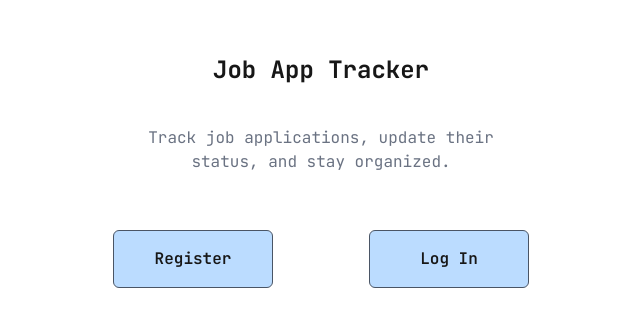
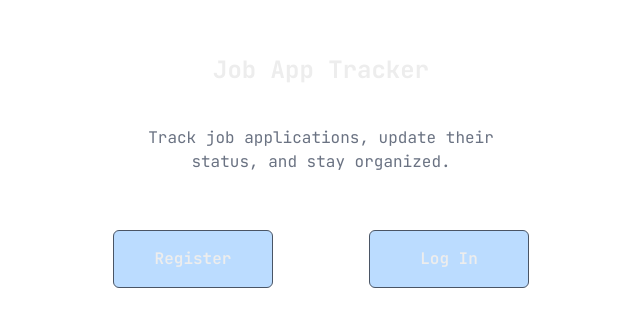
Before and after one commit to clydexmarty09/Job-App-Tracker-, a Next.js app: page / in a window 1280 px wide. Shown: the part 229-556 px from the top of the page, without its empty margins (319-959 px from the left). Built offline with nearby package versions, Linux system fonts and the light colour scheme.

Commit message:
added file for theme toggling

```diff
--- a/app/globals.css
+++ b/app/globals.css
@@ -1,8 +1,13 @@
 @import "tailwindcss";
 
-:root {
+/* :root {
   --background: #ffffff;
   --foreground: #171717;
+} */
+
+:root {
+  --background: #0a0a0a;
+  --foreground: #ededed;
 }
 
 @layer components {
@@ -62,11 +67,18 @@
   --font-mono: var(--font-geist-mono);
 }
 
-@media (prefers-color-scheme: dark) {
+/* @media (prefers-color-scheme: dark) {
   :root {
     --background: #0a0a0a;
     --foreground: #ededed;
   }
+} */
+
+
+
+.light {
+  --background: #ffffff;
+  --foreground: #171717;
 }
 
 body {
--- /dev/null
+++ b/components/ThemeToggle.tsx
@@ -0,0 +1,42 @@
+"use client";
+import { useState, useEffect}  from "react";
+
+export default function ThemeToggle() {
+
+
+    const [isDark, setIsDark] = useState(true);
+
+    useEffect(()=> {
+        const savedTheme = localStorage.getItem("theme");
+
+        if (savedTheme === "light") {
+            setIsDark(false);
+        }
+
+        if (savedTheme === "dark") {
+            setIsDark(true) ;
+        }
+    },[])
+
+    useEffect(()=> {
+        const root = document.documentElement;
+
+        if (isDark) {
+            root.classList.add("dark");
+            localStorage.setItem("theme", "dark");
+        } else {
+            root.classList.remove("dark");
+            localStorage.setItem("theme", "light") ;
+        }
+    }, [isDark]);
+
+    return (
+        <button
+        type="button"
+        onClick={()=> setIsDark((prev)=> !prev)}
+        className="fixed top-4 right-4 z-50 border rounded-md mx-3 py-2 text-sm"
+        >
+            {isDark ? "Light Mode" : "Dark Mode"}
+        </button>
+    );
+}
```
